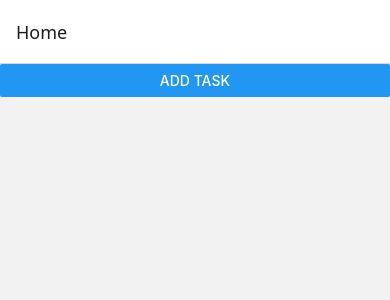
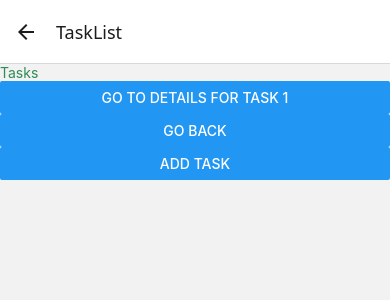
Before and after one commit to neurothrone/todos-rn, a React Native app: screen /TaskList in a window 390 px wide. Before the commit this address had no page. Shown: the top 300 px of the page. Built offline with nearby package versions, Linux system fonts and the light colour scheme.

Commit message:
refactor navigation and rename Todo screens to Task screens

```diff
--- a/App.tsx
+++ b/App.tsx
@@ -4,9 +4,9 @@ import { StyleSheet } from 'react-native';
 import { createNativeStackNavigator } from "@react-navigation/native-stack";
 import { NavigationContainer } from "@react-navigation/native";
 import HomeScreen from "./ui/screens/HomeScreen";
-import TodoListScreen from "./ui/screens/TodoListScreen";
-import AddTodoScreen from "./ui/screens/AddTodoScreen";
-import TodoDetailScreen from "./ui/screens/TodoDetailScreen";
+import TaskListScreen from "./ui/screens/TaskListScreen";
+import AddTaskScreen from "./ui/screens/AddTaskScreen";
+import TaskDetailScreen from "./ui/screens/TaskDetailScreen";
 import { RootStackParamList } from "./ui/navigation";
 
 
@@ -16,9 +16,9 @@ function RootStack() {
   return (
     <Stack.Navigator initialRouteName="Home">
       <Stack.Screen name="Home" component={HomeScreen}/>
-      <Stack.Screen name="TodoList" component={TodoListScreen}/>
-      <Stack.Screen name="AddTodo" component={AddTodoScreen}/>
-      <Stack.Screen name="TodoDetail" component={TodoDetailScreen}/>
+      <Stack.Screen name="TaskList" component={TaskListScreen}/>
+      <Stack.Screen name="AddTask" component={AddTaskScreen}/>
+      <Stack.Screen name="TaskDetail" component={TaskDetailScreen}/>
     </Stack.Navigator>
   );
 }
--- a/ui/navigation.ts
+++ b/ui/navigation.ts
@@ -1,8 +1,8 @@
 type RootStackParamList = {
   Home: undefined;
-  TodoList: undefined;
-  AddTodo: undefined;
-  TodoDetail: { taskId: string };
+  TaskList: undefined;
+  AddTask: undefined;
+  TaskDetail: { taskId: string };
 }
 
 export type { RootStackParamList };
--- a/ui/screens/AddTodoScreen.tsx
+++ b/ui/screens/AddTaskScreen.tsx
@@ -2,9 +2,9 @@ import { StyleSheet, Text, View } from 'react-native';
 import { NativeStackScreenProps } from '@react-navigation/native-stack';
 import { RootStackParamList } from '../navigation';
 
-type Props = NativeStackScreenProps<RootStackParamList, 'AddTodo'>;
+type Props = NativeStackScreenProps<RootStackParamList, 'AddTask'>;
 
-const AddTodoScreen = ({ route, navigation }: Props) => {
+const AddTaskScreen = ({ route, navigation }: Props) => {
   return (
     <>
       <View>
@@ -20,4 +20,4 @@ const styles = StyleSheet.create({
   }
 });
 
-export default AddTodoScreen;
+export default AddTaskScreen;
--- a/ui/screens/HomeScreen.tsx
+++ b/ui/screens/HomeScreen.tsx
@@ -9,8 +9,8 @@ const HomeScreen = ({ navigation }: Props) => {
     <>
       <View>
         <Button
-          title="Add Task"
-          onPress={() => navigation.navigate("TodoList")}
+          title="See your Tasks"
+          onPress={() => navigation.navigate("TaskList")}
         />
       </View>
     </>
--- a/ui/screens/TodoDetailScreen.tsx
+++ b/ui/screens/TaskDetailScreen.tsx
@@ -2,9 +2,9 @@ import { Button, StyleSheet, Text, View } from 'react-native';
 import { NativeStackScreenProps } from '@react-navigation/native-stack';
 import { RootStackParamList } from '../navigation';
 
-type Props = NativeStackScreenProps<RootStackParamList, 'TodoDetail'>;
+type Props = NativeStackScreenProps<RootStackParamList, 'TaskDetail'>;
 
-const TodoDetailScreen = ({ route, navigation }: Props) => {
+const TaskDetailScreen = ({ route, navigation }: Props) => {
   const { taskId } = route.params;
 
   return (
@@ -30,4 +30,4 @@ const styles = StyleSheet.create({
   }
 });
 
-export default TodoDetailScreen;
+export default TaskDetailScreen;
--- a/ui/screens/TodoListScreen.tsx
+++ b/ui/screens/TaskListScreen.tsx
@@ -2,9 +2,9 @@ import { Button, StyleSheet, Text, View } from 'react-native';
 import { NativeStackScreenProps } from '@react-navigation/native-stack';
 import { RootStackParamList } from '../navigation';
 
-type Props = NativeStackScreenProps<RootStackParamList, 'TodoList'>;
+type Props = NativeStackScreenProps<RootStackParamList, 'TaskList'>;
 
-const TodoListScreen = ({ route, navigation }: Props) => {
+const TaskListScreen = ({ route, navigation }: Props) => {
 
   return (
     <>
@@ -12,14 +12,14 @@ const TodoListScreen = ({ route, navigation }: Props) => {
         <Text style={styles.text}>Tasks</Text>
         <Button
           title="Go to Details for Task 1"
-          onPress={() => navigation.navigate("TodoDetail", { taskId: "1" })}
+          onPress={() => navigation.navigate("TaskDetail", { taskId: "1" })}
         />
         <Button
           title="Go Back"
           onPress={() => navigation.goBack()}></Button>
         <Button
-          title="Add Todo"
-          onPress={() => navigation.navigate("AddTodo")}
+          title="Add Task"
+          onPress={() => navigation.navigate("AddTask")}
         />
       </View>
     </>
@@ -32,4 +32,4 @@ const styles = StyleSheet.create({
   }
 });
 
-export default TodoListScreen;
+export default TaskListScreen;
```
